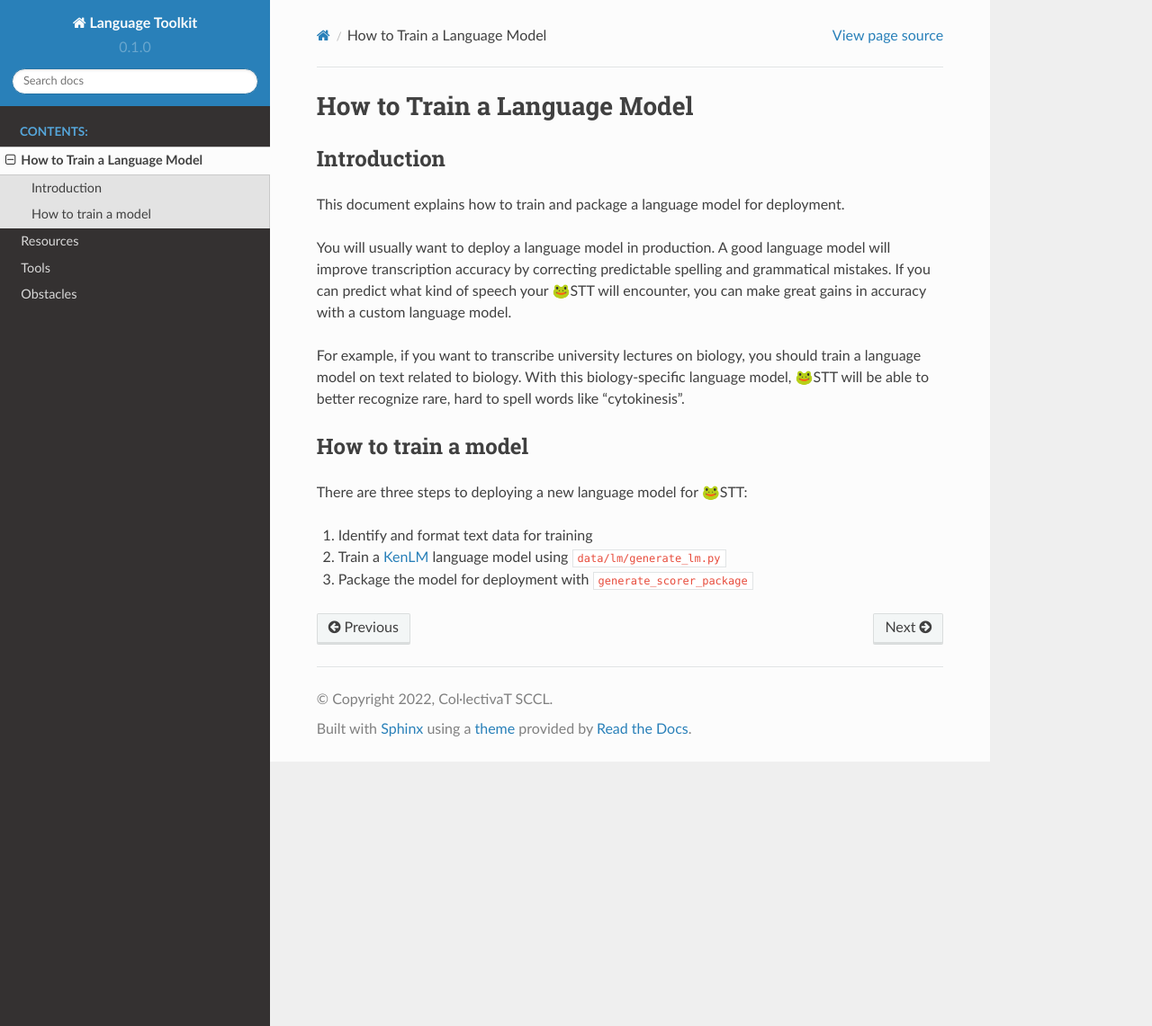
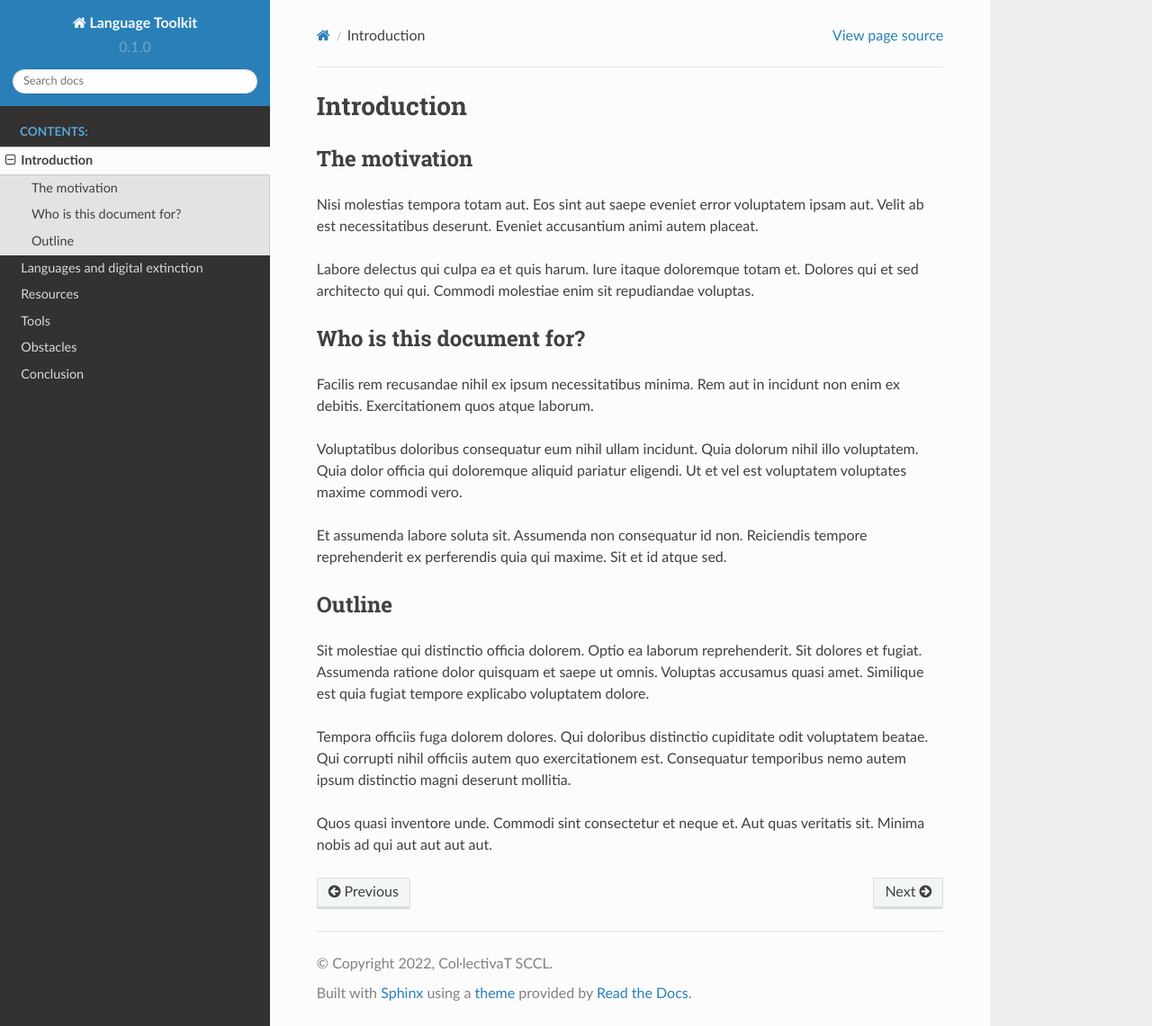
Before and after one commit to CollectivaT-dev/language-toolkit, a Sphinx documentation site: the page built from docs/source/Introduction.rst, in a window 1280 px wide and 1141 px high. Shown: the whole window at 90% size. Built offline with Sphinx 7.4.7 and the Read the Docs theme 2.0.0, drawn with Linux system fonts in a browser that asks for light colours.

Commit message:
new pages added in English

```diff
--- a/docs/source/Introduction.rst
+++ b/docs/source/Introduction.rst
@@ -1,22 +1,29 @@
 .. _introduction:
 
-How to Train a Language Model
-=============================
+Introduction
+============
 
-Introduction
-------------
+The motivation
+--------------
 
-This document explains how to train and package a language model for deployment.
+Nisi molestias tempora totam aut. Eos sint aut saepe eveniet error voluptatem ipsam aut. Velit ab est necessitatibus deserunt. Eveniet accusantium animi autem placeat.
 
-You will usually want to deploy a language model in production. A good language model will improve transcription accuracy by correcting predictable spelling and grammatical mistakes. If you can predict what kind of speech your 🐸STT will encounter, you can make great gains in accuracy with a custom language model.
+Labore delectus qui culpa ea et quis harum. Iure itaque doloremque totam et. Dolores qui et sed architecto qui qui. Commodi molestiae enim sit repudiandae voluptas.
 
-For example, if you want to transcribe university lectures on biology, you should train a language model on text related to biology. With this biology-specific language model, 🐸STT will be able to better recognize rare, hard to spell words like "cytokinesis".
+Who is this document for?
+-------------------------
 
-How to train a model
---------------------
+Facilis rem recusandae nihil ex ipsum necessitatibus minima. Rem aut in incidunt non enim ex debitis. Exercitationem quos atque laborum.
 
-There are three steps to deploying a new language model for 🐸STT:
+Voluptatibus doloribus consequatur eum nihil ullam incidunt. Quia dolorum nihil illo voluptatem. Quia dolor officia qui doloremque aliquid pariatur eligendi. Ut et vel est voluptatem voluptates maxime commodi vero.
 
-1. Identify and format text data for training
-2. Train a `KenLM <https://github.com/kpu/kenlm>`_ language model using ``data/lm/generate_lm.py``
-3. Package the model for deployment with ``generate_scorer_package``
+Et assumenda labore soluta sit. Assumenda non consequatur id non. Reiciendis tempore reprehenderit ex perferendis quia qui maxime. Sit et id atque sed.
+
+Outline
+-------
+
+Sit molestiae qui distinctio officia dolorem. Optio ea laborum reprehenderit. Sit dolores et fugiat. Assumenda ratione dolor quisquam et saepe ut omnis. Voluptas accusamus quasi amet. Similique est quia fugiat tempore explicabo voluptatem dolore.
+
+Tempora officiis fuga dolorem dolores. Qui doloribus distinctio cupiditate odit voluptatem beatae. Qui corrupti nihil officiis autem quo exercitationem est. Consequatur temporibus nemo autem ipsum distinctio magni deserunt mollitia.
+
+Quos quasi inventore unde. Commodi sint consectetur et neque et. Aut quas veritatis sit. Minima nobis ad qui aut aut aut aut.
--- a/docs/source/index.rst
+++ b/docs/source/index.rst
@@ -9,11 +9,16 @@ Welcome to lorem ipsum.
 
    Introduction
 
+   Languages
+
    Resources
 
    Tools
 
    Obstacles
+
+   Conclusion
+
 
 Quickstart
 ^^^^^^^^^^
```
Also changed, not shown: docs/source/Conclusion.rst (added, +14 -0 lines), docs/source/Languages.rst (added, +58 -0 lines), docs/source/Obstacles.rst (+20 -0 lines), docs/source/Resources.rst (+32 -0 lines), docs/source/Tools.rst (+25 -0 lines).
